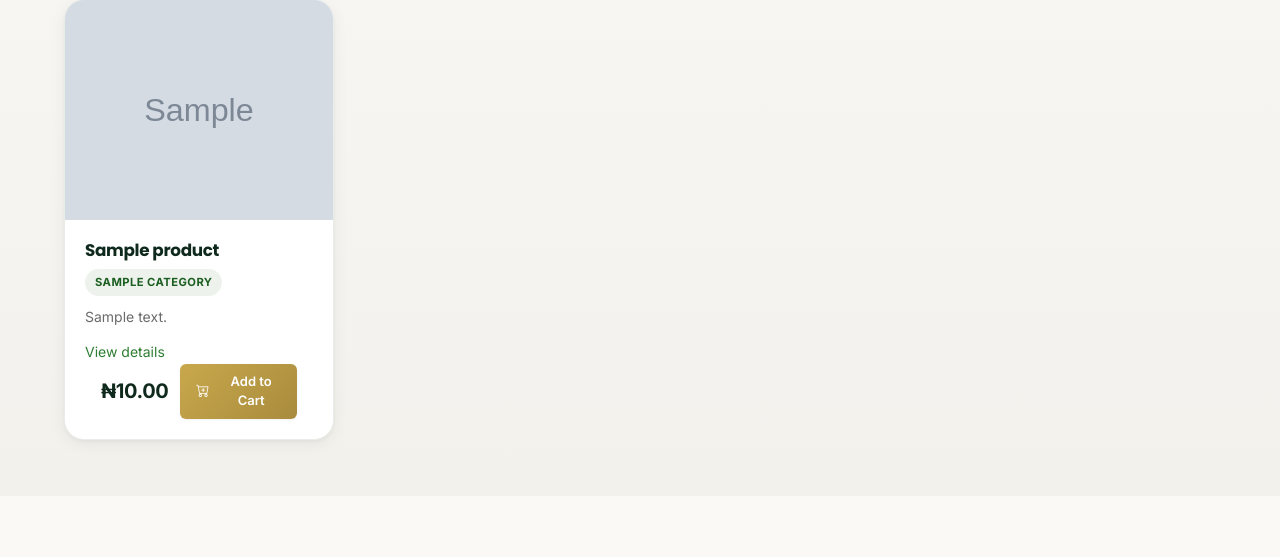
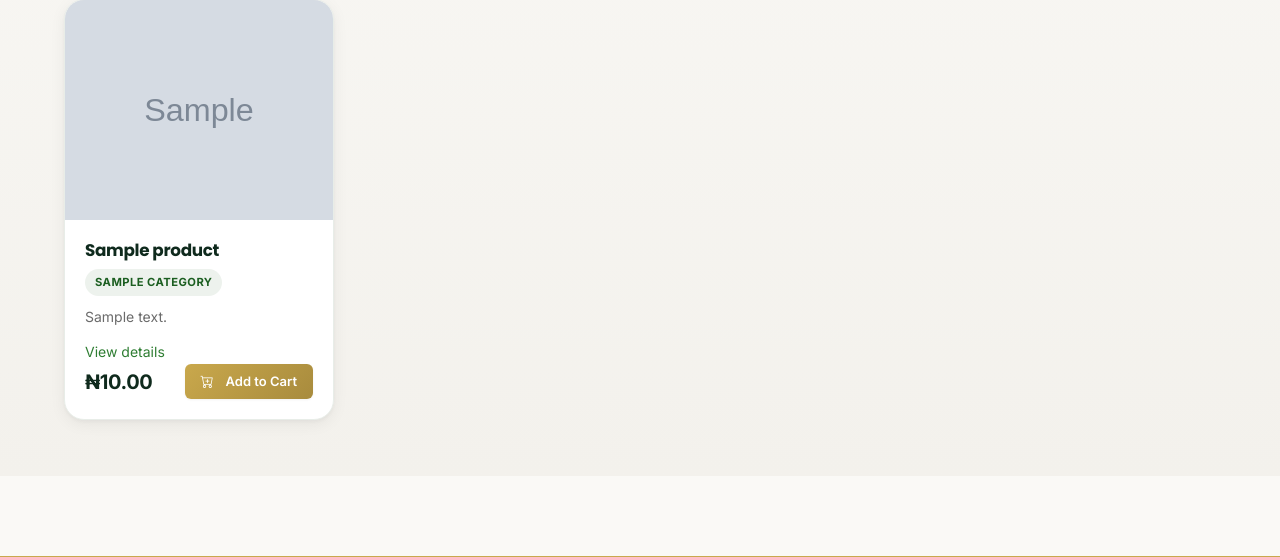
Before and after one commit to Deejulu/TAMIPEFEROMSS, a Django app: page /shop/ in a window 1280 px wide. Shown: the part 421-978 px from the top of the page. Run offline with Django 5.2, Linux system fonts and the light colour scheme; tables that the repository leaves empty hold one stand-in row (values such as "Sample post"); grey boxes marked "Sample" are stand-in pictures; data that the repository does not hold is empty; parts of the project's set-up code (start-up, migrations or seed data) failed here and were passed over.

Commit message:
Revert "Add horizontal padding to product-footer and reduce button max-width"
This reverts commit 7f6b95fd620780267454128ec02f05179f844734.

```diff
--- a/shop/templates/shop/product_list.html
+++ b/shop/templates/shop/product_list.html
@@ -486,7 +486,6 @@
     align-items: center;
     margin-top: auto;
     gap: 12px;
-    padding: 0 16px;
   }
 
   .product-price {
@@ -570,7 +569,6 @@
       flex-direction: column;
       align-items: flex-start;
       gap: 8px;
-      padding: 0 12px;
     }
 
     .product-description {
--- a/static/accounts/css/farm-theme.css
+++ b/static/accounts/css/farm-theme.css
@@ -412,7 +412,7 @@ img {
   white-space: normal;
   min-width: 7rem;
   width: auto;
-  max-width: 120px;
+  max-width: 130px;
   text-align: center;
   justify-content: center;
   flex-shrink: 0;
```
